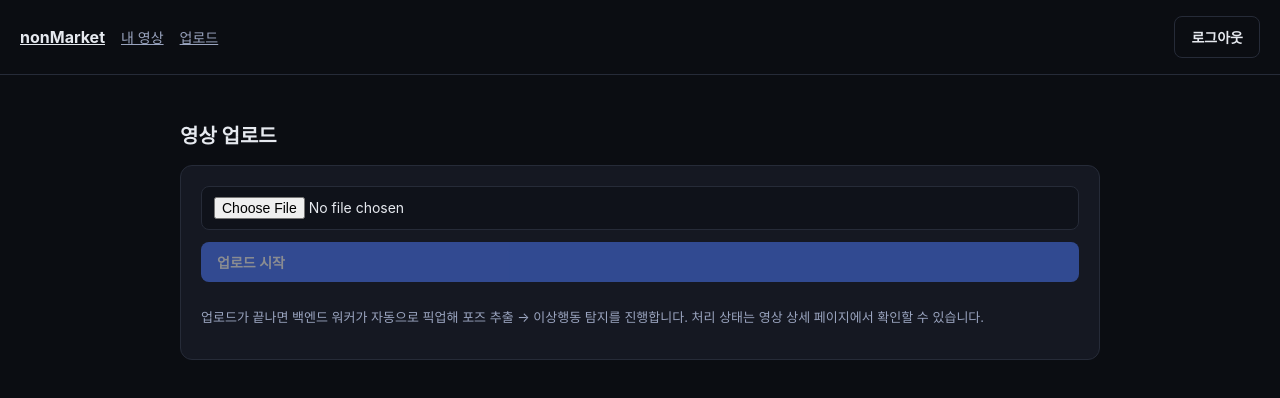
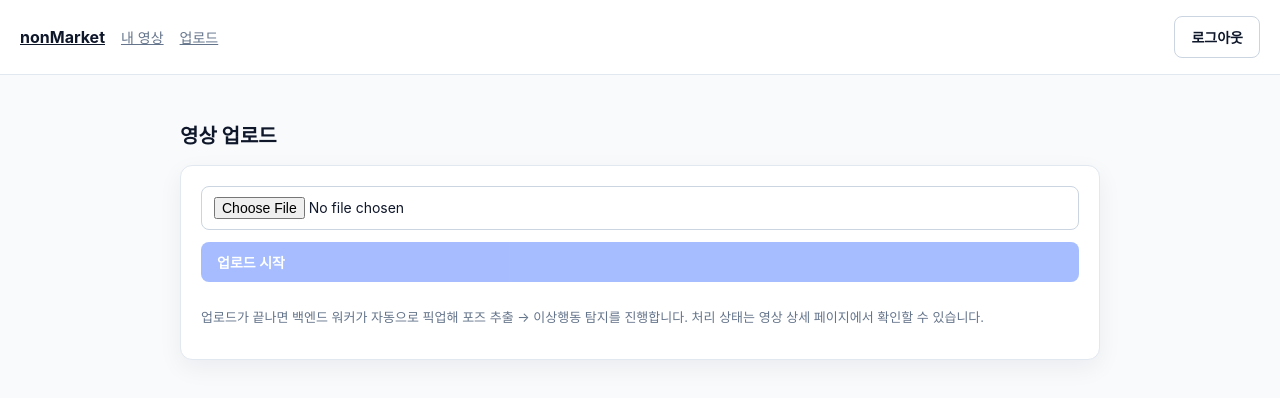
Before and after one commit to gabrielahn-prod/scene-stiller, a Next.js app in the folder web/: page /dashboard/upload in a window 1280 px wide. Shown: the top 398 px of the page. Built offline with nearby package versions, Linux system fonts and the light colour scheme; no server answers.

Commit message:
Add: main

```diff
--- a/web/app/dashboard/layout.tsx
+++ b/web/app/dashboard/layout.tsx
@@ -18,7 +18,8 @@ export default async function DashboardLayout({ children }: { children: React.Re
     <div>
       <header
         style={{
-          borderBottom: "1px solid #262b38",
+          borderBottom: "1px solid #e2e8f0",
+          background: "#ffffff",
           display: "flex",
           alignItems: "center",
           justifyContent: "space-between",
@@ -29,15 +30,15 @@ export default async function DashboardLayout({ children }: { children: React.Re
           <Link href="/dashboard/videos" style={{ fontWeight: 700 }}>
             nonMarket
           </Link>
-          <Link href="/dashboard/videos" style={{ fontSize: 14, color: "#9aa4bf" }}>
+          <Link href="/dashboard/videos" style={{ fontSize: 14, color: "#64748b" }}>
             내 영상
           </Link>
-          <Link href="/dashboard/upload" style={{ fontSize: 14, color: "#9aa4bf" }}>
+          <Link href="/dashboard/upload" style={{ fontSize: 14, color: "#64748b" }}>
             업로드
           </Link>
         </nav>
         <div style={{ display: "flex", gap: 12, alignItems: "center" }}>
-          <span style={{ fontSize: 13, color: "#9aa4bf" }}>
+          <span style={{ fontSize: 13, color: "#64748b" }}>
             {ownerName ? `${ownerName} 사장님` : loginId}
           </span>
           <form action={signOut}>
--- a/web/app/dashboard/upload/UploadForm.tsx
+++ b/web/app/dashboard/upload/UploadForm.tsx
@@ -92,8 +92,8 @@ export default function UploadForm() {
           ? "레코드 생성 중..."
           : "업로드 시작"}
       </button>
-      {errorMsg && <p style={{ color: "#ff6b6b", fontSize: 13 }}>{errorMsg}</p>}
-      <p style={{ color: "#9aa4bf", fontSize: 13 }}>
+      {errorMsg && <p style={{ color: "#dc2626", fontSize: 13 }}>{errorMsg}</p>}
+      <p style={{ color: "#64748b", fontSize: 13 }}>
         업로드가 끝나면 백엔드 워커가 자동으로 픽업해 포즈 추출 → 이상행동 탐지를 진행합니다.
         처리 상태는 영상 상세 페이지에서 확인할 수 있습니다.
       </p>
--- a/web/app/dashboard/videos/page.tsx
+++ b/web/app/dashboard/videos/page.tsx
@@ -28,7 +28,7 @@ export default async function VideosPage() {
       </div>
 
       {!videos || videos.length === 0 ? (
-        <div className="card" style={{ color: "#9aa4bf" }}>
+        <div className="card" style={{ color: "#64748b" }}>
           아직 업로드한 영상이 없습니다.
         </div>
       ) : (
@@ -42,7 +42,7 @@ export default async function VideosPage() {
             >
               <div>
                 <div style={{ fontWeight: 600 }}>{v.filename}</div>
-                <div style={{ fontSize: 12, color: "#9aa4bf", marginTop: 4 }}>
+                <div style={{ fontSize: 12, color: "#64748b", marginTop: 4 }}>
                   {new Date(v.created_at).toLocaleString("ko-KR")}
                 </div>
               </div>
--- a/web/app/globals.css
+++ b/web/app/globals.css
@@ -5,8 +5,8 @@
 body {
   margin: 0;
   font-family: -apple-system, BlinkMacSystemFont, "Segoe UI", Pretendard, sans-serif;
-  background: #0b0d12;
-  color: #e6e9ef;
+  background: #f8fafc;
+  color: #0f172a;
 }
 
 a {
@@ -24,10 +24,11 @@ input, button {
 }
 
 .card {
-  background: #151822;
-  border: 1px solid #262b38;
+  background: #ffffff;
+  border: 1px solid #e2e8f0;
   border-radius: 12px;
   padding: 20px;
+  box-shadow: 0 8px 24px rgba(15, 23, 42, 0.06);
 }
 
 .btn {
@@ -51,18 +52,23 @@ input, button {
 
 .btn-secondary {
   background: transparent;
-  border: 1px solid #262b38;
-  color: #e6e9ef;
+  border: 1px solid #cbd5e1;
+  color: #0f172a;
 }
 
 input[type="text"], input[type="email"], input[type="password"], input[type="number"], input[type="file"] {
   width: 100%;
   padding: 10px 12px;
   border-radius: 8px;
-  border: 1px solid #262b38;
-  background: #0f121a;
-  color: #e6e9ef;
+  border: 1px solid #cbd5e1;
+  background: #ffffff;
+  color: #0f172a;
   font-size: 14px;
+}
+
+input:focus {
+  outline: 2px solid #bfdbfe;
+  border-color: #3b82f6;
 }
 
 .status-badge {
@@ -73,7 +79,7 @@ input[type="text"], input[type="email"], input[type="password"], input[type="num
   font-weight: 600;
 }
 
-.status-uploaded { background: #2a2f3e; color: #9aa4bf; }
-.status-processing { background: #3a3212; color: #f5c518; }
-.status-done { background: #123a1f; color: #3ddc84; }
-.status-failed { background: #3a1212; color: #ff6b6b; }
+.status-uploaded { background: #e2e8f0; color: #475569; }
+.status-processing { background: #fef3c7; color: #92400e; }
+.status-done { background: #dcfce7; color: #166534; }
+.status-failed { background: #fee2e2; color: #b91c1c; }
--- a/web/app/login/actions.ts
+++ b/web/app/login/actions.ts
@@ -2,6 +2,7 @@
 
 import { revalidatePath } from "next/cache";
 import { redirect } from "next/navigation";
+import { createClient as createAdminClient } from "@supabase/supabase-js";
 import { createClient } from "@/lib/supabase/server";
 
 const INTERNAL_EMAIL_DOMAIN = "nonmarket.app";
@@ -46,6 +47,22 @@ function getOwnerMetadata(formData: FormData) {
   };
 }
 
+async function saveOwnerProfile(
+  supabase: any,
+  userId: string,
+  identifier: string,
+  metadata: ReturnType<typeof getOwnerMetadata>
+) {
+  await supabase.from("owner_profiles").upsert({
+    user_id: userId,
+    login_id: identifier,
+    owner_name: metadata.owner_name,
+    owner_age: metadata.owner_age,
+    store_count: metadata.store_count,
+    business_name: metadata.business_name,
+  });
+}
+
 export async function signIn(formData: FormData) {
   let email: string;
 
@@ -81,23 +98,40 @@ export async function signUp(formData: FormData) {
 
   const identifier = getText(formData, "identifier").toLowerCase();
   const password = getText(formData, "password");
+  const serviceRoleKey = process.env.SUPABASE_SERVICE_ROLE_KEY;
 
-  const supabase = createClient();
-  const { error } = await supabase.auth.signUp({
+  if (!serviceRoleKey) {
+    redirect(
+      `/login?error=${encodeURIComponent(
+        "회원가입 설정이 필요합니다. Vercel에 SUPABASE_SERVICE_ROLE_KEY를 추가해주세요."
+      )}`
+    );
+  }
+
+  const admin = createAdminClient(process.env.NEXT_PUBLIC_SUPABASE_URL!, serviceRoleKey, {
+    auth: { autoRefreshToken: false, persistSession: false },
+  });
+
+  const { data: createdUser, error: createError } = await admin.auth.admin.createUser({
     email,
     password,
-    options: {
-      data: {
-        ...metadata,
-        login_id: identifier,
-      },
+    email_confirm: true,
+    user_metadata: {
+      ...metadata,
+      login_id: identifier,
     },
   });
 
-  if (error) {
-    redirect(`/login?error=${encodeURIComponent(error.message)}`);
+  if (createError) {
+    redirect(`/login?error=${encodeURIComponent(createError.message)}`);
   }
 
+  const userId = createdUser.user?.id;
+  if (userId) {
+    await saveOwnerProfile(admin, userId, identifier, metadata);
+  }
+
+  const supabase = createClient();
   const { error: signInError } = await supabase.auth.signInWithPassword({ email, password });
 
   if (signInError) {
```
Also changed, not shown: web/app/dashboard/videos/[id]/page.tsx (+7 -7 lines), web/app/login/page.tsx (+11 -11 lines), 1 other file (tests, documents, lock files or other folders).
